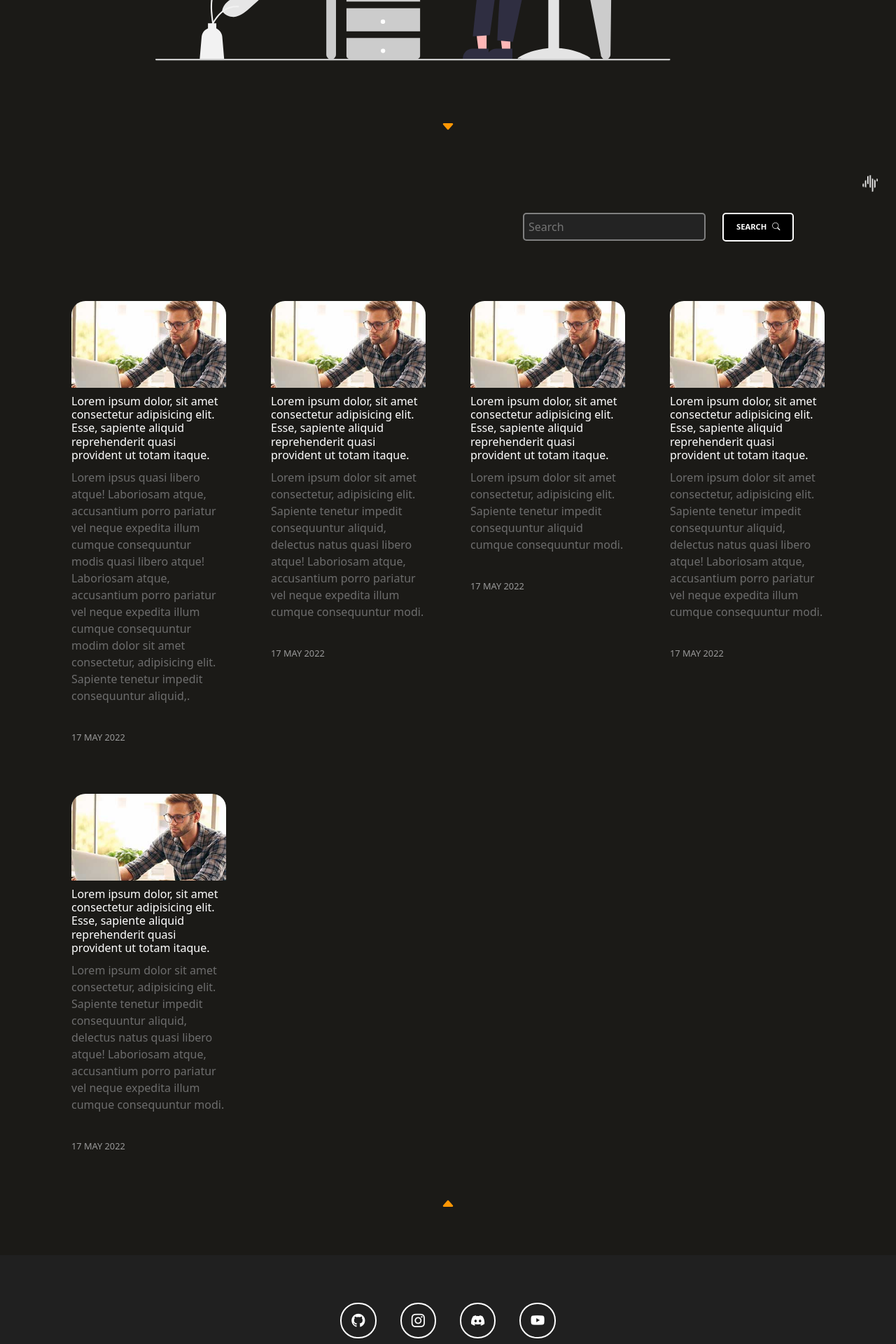
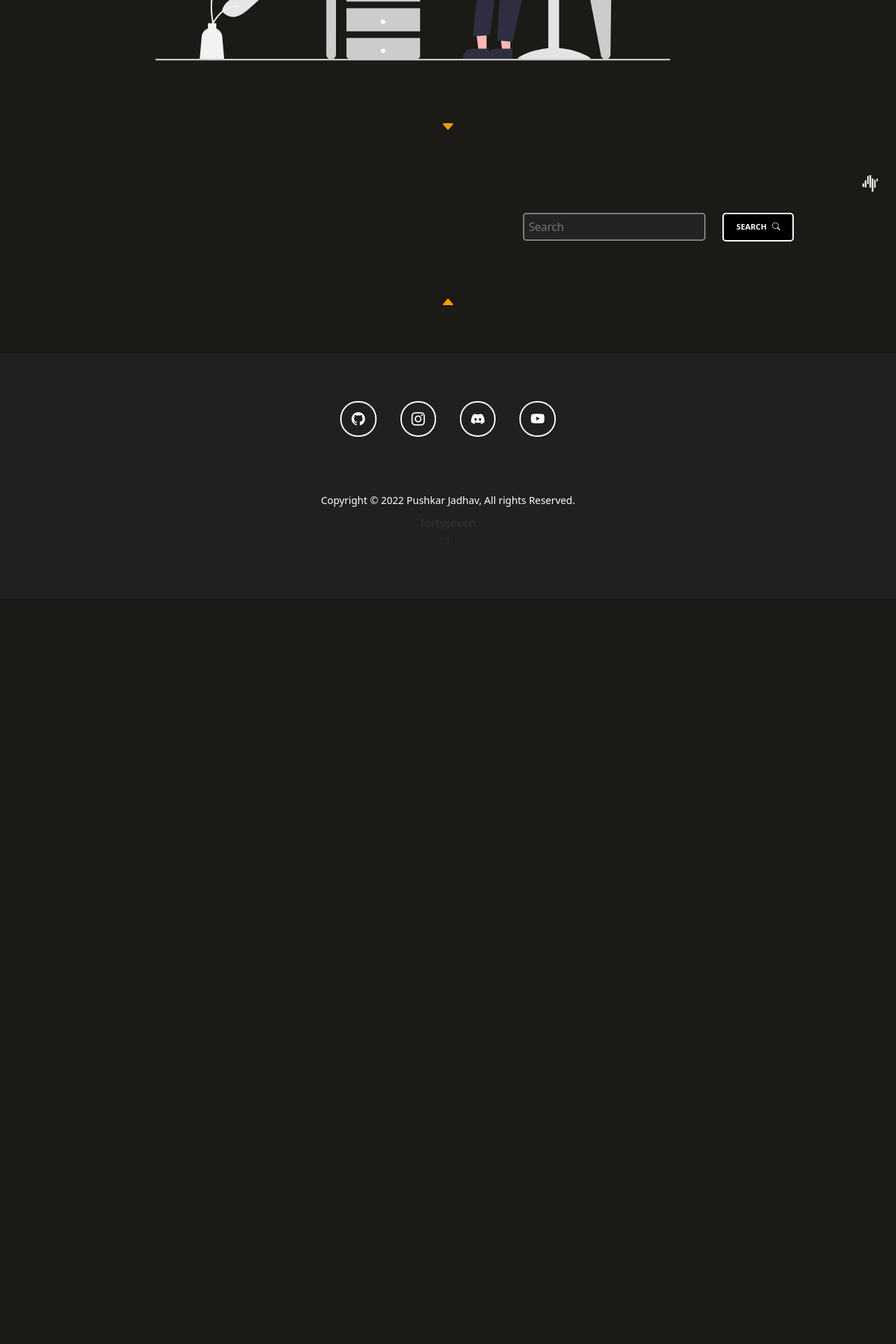
Before and after one commit to fortysev-en/django-bootstrap-blogging-template-pro, a Django app: page / in a window 1280 px wide. Shown: the part 496-2416 px from the top of the page at 70% size. After the commit the page ends 1273 px from the top, so only its background shows below. Run offline with Django 4.2, Linux system fonts and the light colour scheme; data comes from the database, SQL or seed files in the repository; some libraries are stand-ins or nearby versions; some web fonts are replaced.

Commit message:
added loop to show available blogs

```diff
--- a/template/blog-homepage.html
+++ b/template/blog-homepage.html
@@ -3,6 +3,22 @@
 
 
 {% block start %}
+
+<div class="lander" id="lander">
+  <div>
+    <svg class="logo-sign" xmlns="http://www.w3.org/2000/svg" width="54" height="30" viewBox="-55 25 54 30"
+      fill="#FFF">
+      <g class="logo-sign__box">
+        <polygon class="logo-sign__line" points="-1,37.333 -1,42.667 -3,44 -3,36" />
+        <polygon class="logo-sign__line" points="-5,33.333 -5,46.667 -7,48 -7,32" />
+        <polygon class="logo-sign__line" points="-9,29.333 -9,50.667 -11,52 -11,28" />
+        <polygon class="logo-sign__line" points="-13.5,25 -13,25.333 -13,54.667 -13.5,55 -15,54 -15,26" />
+        <polygon class="logo-sign__line" points="-17,28.667 -17,51.333 -19,50 -19,30" />
+        <polygon class="logo-sign__line" points="-21,32.667 -21,47.333 -23,46 -23,34" />
+        <polygon class="logo-sign__line" points="-25,36.667 -25,43.333 -27,42 -27,38" />
+      </g>
+    </svg>
+  </div>
 
 <div class="container container-head">
     <div class="row header-img-row">
@@ -36,87 +52,18 @@
     </div>
 
     <div class="row">
+        {% for blog in blogs %}
         <div class="col-lg-3 col-md-6 col-10 blog-list">
             <div class="blog-content">
-                <a href="">
-                    <img src="{% static 'img/portfolio/blog-2.jpg' %}" alt="">
-                    <h4>Lorem ipsum dolor, sit amet consectetur adipisicing elit. Esse, sapiente aliquid reprehenderit
-                        quasi
-                        provident ut totam itaque.</h4>
-                    <p>Lorem ipsus quasi libero atque! Laboriosam atque, accusantium porro pariatur vel neque
-                        expedita illum
-                        cumque consequuntur modis quasi libero atque! Laboriosam atque, accusantium porro pariatur vel
-                        neque
-                        expedita illum
-                        cumque consequuntur modim dolor sit amet consectetur, adipisicing elit. Sapiente tenetur impedit
-                        consequuntur
-                        aliquid,.</p><br>
-                    <span>17 MAY 2022</span>
+                <a href="{% url 'blogs:blog-detail' blog.slug %}">
+                    <img src="/media/{{blog.image}}" alt="">
+                    <h4>{{blog.title}}</h4>
+                    <!-- <p>{{blog.content|safe}}</p><br> -->
+                    <span>{{blog.created_at|date:"M d, Y"}} {{blog.created_at|time:"h:i A"}} by {{blog.user.username}}</span>
                 </a>
             </div>
         </div>
-        <div class="col-lg-3 col-md-6 col-10 blog-list">
-            <div class="blog-content">
-                <a href="">
-                    <img src="{% static 'img/portfolio/blog-2.jpg' %}" alt="">
-                    <h4>Lorem ipsum dolor, sit amet consectetur adipisicing elit. Esse, sapiente aliquid reprehenderit
-                        quasi
-                        provident ut totam itaque.</h4>
-                    <p>Lorem ipsum dolor sit amet consectetur, adipisicing elit. Sapiente tenetur impedit consequuntur
-                        aliquid,
-                        delectus natus quasi libero atque! Laboriosam atque, accusantium porro pariatur vel neque
-                        expedita illum
-                        cumque consequuntur modi.</p><br>
-                    <span>17 MAY 2022</span>
-                </a>
-            </div>
-        </div>
-        <div class="col-lg-3 col-md-6 col-10 blog-list">
-            <div class="blog-content">
-                <a href="">
-                    <img src="{% static 'img/portfolio/blog-2.jpg' %}" alt="">
-                    <h4>Lorem ipsum dolor, sit amet consectetur adipisicing elit. Esse, sapiente aliquid reprehenderit
-                        quasi
-                        provident ut totam itaque.</h4>
-                    <p>Lorem ipsum dolor sit amet consectetur, adipisicing elit. Sapiente tenetur impedit consequuntur
-                        aliquid
-                        cumque consequuntur modi.</p><br>
-                    <span>17 MAY 2022</span>
-                </a>
-            </div>
-        </div>
-        <div class="col-lg-3 col-md-6 col-10 blog-list">
-            <div class="blog-content">
-                <a href="">
-                    <img src="{% static 'img/portfolio/blog-2.jpg' %}" alt="">
-                    <h4>Lorem ipsum dolor, sit amet consectetur adipisicing elit. Esse, sapiente aliquid reprehenderit
-                        quasi
-                        provident ut totam itaque.</h4>
-                    <p>Lorem ipsum dolor sit amet consectetur, adipisicing elit. Sapiente tenetur impedit consequuntur
-                        aliquid,
-                        delectus natus quasi libero atque! Laboriosam atque, accusantium porro pariatur vel neque
-                        expedita illum
-                        cumque consequuntur modi.</p><br>
-                    <span>17 MAY 2022</span>
-                </a>
-            </div>
-        </div>
-        <div class="col-lg-3 col-md-6 col-10 blog-list">
-            <div class="blog-content">
-                <a href="">
-                    <img src="{% static 'img/portfolio/blog-2.jpg' %}" alt="">
-                    <h4>Lorem ipsum dolor, sit amet consectetur adipisicing elit. Esse, sapiente aliquid reprehenderit
-                        quasi
-                        provident ut totam itaque.</h4>
-                    <p>Lorem ipsum dolor sit amet consectetur, adipisicing elit. Sapiente tenetur impedit consequuntur
-                        aliquid,
-                        delectus natus quasi libero atque! Laboriosam atque, accusantium porro pariatur vel neque
-                        expedita illum
-                        cumque consequuntur modi.</p><br>
-                    <span>17 MAY 2022</span>
-                </a>
-            </div>
-        </div>
+        {% endfor %}
     </div>
 </div>
 {% endblock %}
```
